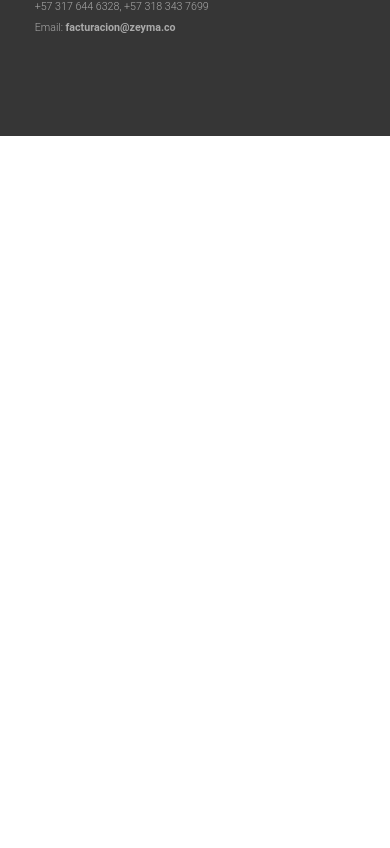
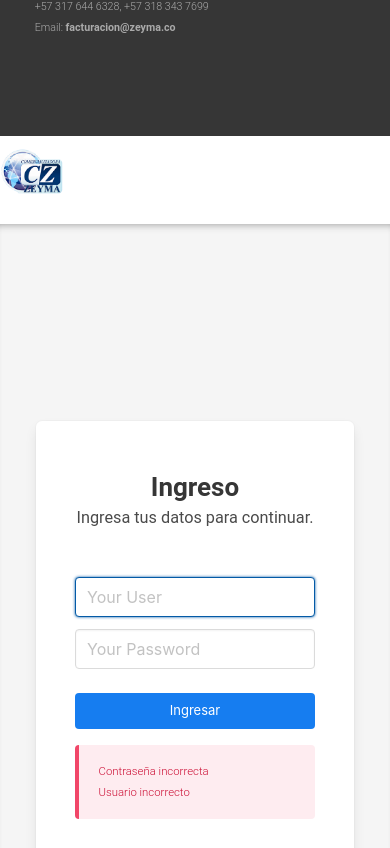
Before and after one commit to cadelbarre/zeyma-vue, a Vue app: page / in a window 390 px wide. Shown: the part 6216-7064 px from the top of the page. Before the commit the page ends 6352 px from the top, so only its background shows below. Built offline with nearby package versions, Linux system fonts and the light colour scheme; no server answers; the database is empty; what vue-agile would draw is missing.

Commit message:
Copia de Seguridad

```diff
--- a/src/App.vue
+++ b/src/App.vue
@@ -7,7 +7,8 @@
 	  	    enter-active-class="animated fadeIn">
 	  	    <router-view/>
 		</transition>
-	<Footer/>
+   <Footer/>
+  <Login/>
   </div>
 </template>
 
@@ -15,11 +16,13 @@
 /*--------------  Importamos Componentes claves  --------------*/
   import Header from './components/Header.vue';
   import Footer from './components/Footer.vue';
+  import Login from './components/Login.vue';
 
   export default {
   components:{
     Header,
-    Footer
+    Footer,
+    Login
     }
   }
 
--- a/src/assets/css/blog.css
+++ b/src/assets/css/blog.css
@@ -79,6 +79,7 @@ div.column.is-8:first-child {
 .article-body {
     line-height: 1.4;
     margin: 0 6em !important;
+    white-space: pre-wrap; /* Para permitir saltos de linea.*/
 }
 
 .promo-block .container {
--- a/src/assets/css/style.css
+++ b/src/assets/css/style.css
@@ -159,6 +159,10 @@ img#slider {
 
 #Carousel .VueCarousel-wrapper {
     margin-bottom: -20px !important;
+    min-height: 880px;
+    background: url('../img/tenorLow.gif');
+    background-position: center;
+    background-repeat: no-repeat;
 }
 
 #Carousel .VueCarousel-pagination {
@@ -337,6 +341,12 @@ table th {
     max-width: 50em;
 }
 
+.center{
+    display: flex !important;
+    justify-content: center;
+    align-items: center;
+}
+
 /*--------------  Footer  --------------*/
 .border-top {
     border-top: 2px solid var(--color-primary);
@@ -410,6 +420,13 @@ table th {
         height: 5px !important;
         margin-top: 0px !important;
         padding: 5px !important;
+    }
+
+    #Carousel .VueCarousel-wrapper {
+        min-height: 100%;
+        background: url('../img/tenorMobile.gif');
+        background-position: center;
+        background-repeat: no-repeat;
     }
 
     .modal__video iframe {
--- /dev/null
+++ b/src/components/Login.vue
@@ -0,0 +1,66 @@
+<template>
+	<section>
+		<div class="container py-3">
+			<figure class="image is-64x64">
+				<img src="../assets/img/zeyma-Original-mod.png">
+			</figure>
+		</div>
+		<section class="hero has-background-light is-fullheight has-shadow">
+			<div class="hero-body">
+				<div class="container">
+					<div class="column is-4 is-offset-4">
+						<div class="box">
+							<div class="has-text-centered">
+								<h3 class="title is-3">Ingreso</h3>
+								<p class="subtitle is-6 mb-6">Ingresa tus datos para continuar.</p>
+							</div>
+							<form>
+								<b-field>
+									<b-input type="email" placeholder="Your User" autofocus=""></b-input>
+								</b-field>
+								<b-field>
+									<b-input type="password" placeholder="Your Password"></b-input>
+								</b-field>
+								<b-button type="is-info is-fullwidth mt-5" @click="success">
+									Ingresar
+								</b-button>
+								<b-message type="is-danger mt-4">
+									<ul>
+										<li><small>Contraseña incorrecta</small></li>
+										<li><small>Usuario incorrecto</small></li>
+									</ul>
+								</b-message>
+							</form>
+						</div>
+					</div>
+				</div>
+			</div>
+		</section>
+	</section>
+</template>
+
+<script>
+export default {
+  name: 'Login',
+  error: false,
+  methods: {
+    success () {
+    	this.$buefy.toast.open({
+    		message: 'Something happened correctly!',
+    		type: 'is-danger'
+    	})
+    }
+  }
+}
+
+</script>
+
+<!-- Add "scoped" attribute to limit CSS to this component only -->
+<style scoped>
+.box {
+padding: 4em 3em !important;
+}
+.box .title {
+margin-bottom:1em !important;
+}
+</style>
--- a/src/router/index.js
+++ b/src/router/index.js
@@ -75,7 +75,14 @@ Vue.use(VueRouter)
 const router = new VueRouter({
   mode: 'history',
   base: process.env.BASE_URL,
-  routes
+  routes,
+  scrollBehavior (to, from, savedPosition) {
+    if (savedPosition) {
+      return savedPosition
+    } else {
+      return { x: 0, y: 0 }
+    }
+  }
 })
 
 export default router
--- a/src/views/Error404.vue
+++ b/src/views/Error404.vue
@@ -1,8 +1,8 @@
 <template>
 	<section class="section mb-6">
 		<div class="container">
-			<div class="columns is-multiline has-text-centered is-centered">
-				<div class="column is-half">
+			<div class="columns has-text-centered is-centered">
+				<div class="column is-6-desktop">
 					<b-image
 					src="https://firebasestorage.googleapis.com/v0/b/zeymaweb.appspot.com/o/front_img%2Ferror404.png?alt=media&token=f5386bde-7d21-4e96-811c-af99c02764b0"
 					placeholder="/static/img/icons/favicon-32x32.png"
@@ -10,15 +10,20 @@
 					id="error404"
 					></b-image>
 				</div>
+				<div class="column is-6-desktop center">
+					<div class="columns is-multiline is-centered">
 						<div class="column is-12">
 							<h1 class="is-big">Oops!</h1>
 							<h3 class="subtitle ">La pagina a la que intenta acceder no ha sido encontrada. <br> Quizas la pagina fue eliminada ó movida.</h3>
 						</div>
+
 						<div class="column is-12 mt-3">
 							<b-button
 							type="btn-primary"
 							tag="router-link"
 							to="/">Pagina Principal</b-button>
+						</div>
+					</div>
 				</div>
 			</div>
 		</div>
```
Also changed, not shown: src/components/Admin.vue (added, +15 -0 lines), src/assets/img/tenorLow.gif (added), src/assets/img/tenorMobile.gif (added). Lines whose indentation alone changed are shown as unchanged.
